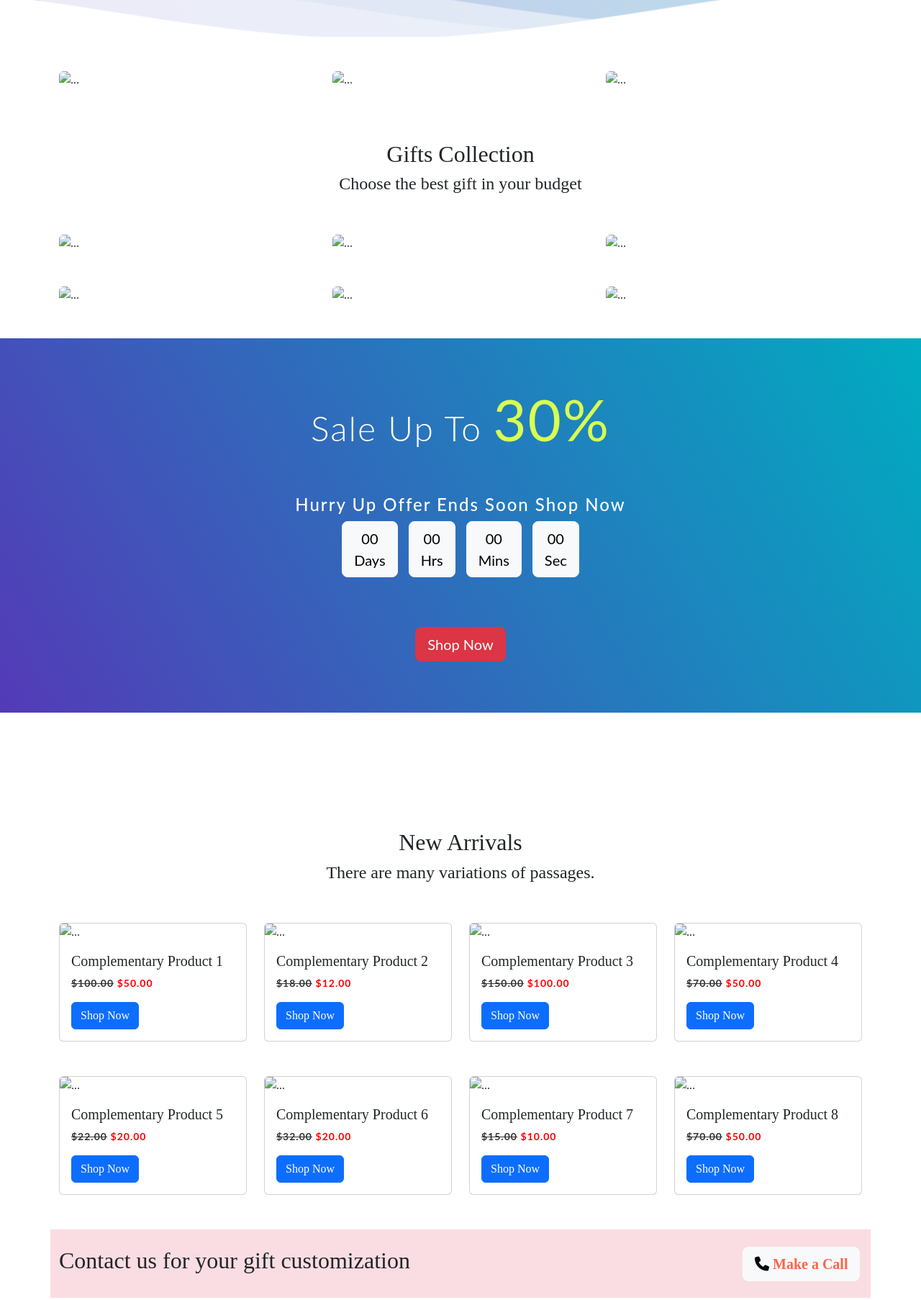
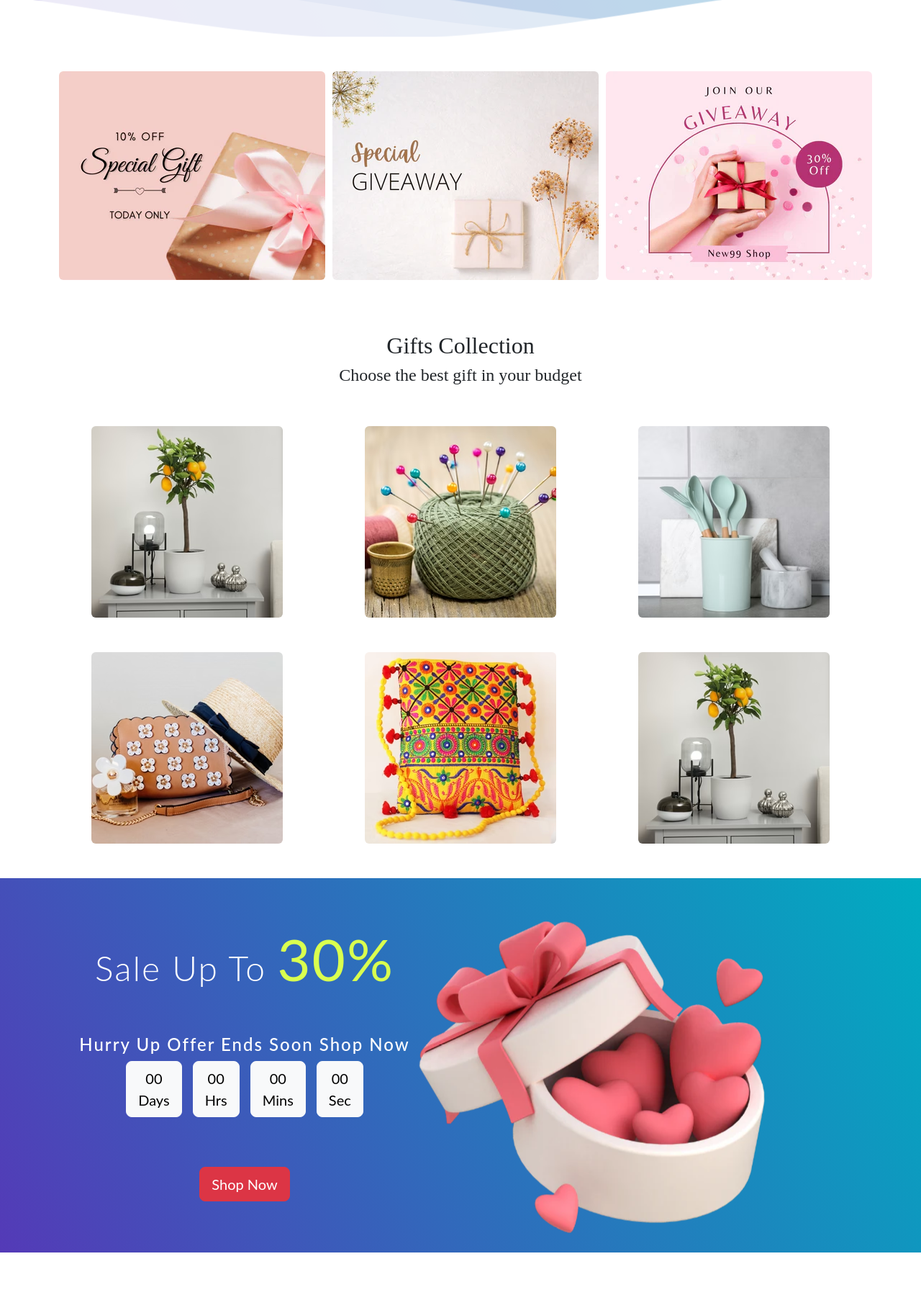
Before and after one commit to Kaviyarasu-44/demop, a plain HTML site: page index.html in a window 1280 px wide. Shown: the part 654-2460 px from the top of the page at 72% size. Drawn offline with nearby package versions, Linux system fonts and the light colour scheme; the site is published under a folder, as on GitHub Pages, so addresses that start at the root find nothing; a web font is replaced by a local one.

Commit message:
Update index.html

```diff
--- a/index.html
+++ b/index.html
@@ -14,7 +14,7 @@
 <body>
   <nav class="navbar navbar-expand-lg bg-light">
     <div class="container-fluid">
-      <img src="/photos cul/su logo.avif" alt="">&nbsp;&nbsp;&nbsp;&nbsp;&nbsp;&nbsp;&nbsp;&nbsp;&nbsp;&nbsp;&nbsp;&nbsp;
+      <img src="./photos cul/su logo.avif" alt="">&nbsp;&nbsp;&nbsp;&nbsp;&nbsp;&nbsp;&nbsp;&nbsp;&nbsp;&nbsp;&nbsp;&nbsp;
       <button class="navbar-toggler" type="button" data-bs-toggle="collapse" data-bs-target="#navbarSupportedContent" aria-controls="navbarSupportedContent" aria-expanded="false" aria-label="Toggle navigation">
         <span class="navbar-toggler-icon"></span>
       </button>
@@ -88,7 +88,7 @@ of Simple CSS Waves-->
   </div></h1>
 
   <div class="heart">
-  <img id="sli" src="/photos cul/slide su.webp" alt="" ></div>
+  <img id="sli" src="./photos cul/slide su.webp" alt="" ></div>
 
   </div>
 
@@ -123,13 +123,13 @@ of Simple CSS Waves-->
   <div class="container">
     <div class="row">
       <div class="col-md-4">
-        <img src="/photos cul/sec2.webp" class="rounded mx-auto d-block" alt="...">
+        <img src="./photos cul/sec2.webp" class="rounded mx-auto d-block" alt="...">
       </div>
       <div class="col-md-4">
-        <img src="/photos cul/sec2 2.webp" class="rounded mx-auto d-block" alt="...">
+        <img src="./photos cul/sec2 2.webp" class="rounded mx-auto d-block" alt="...">
       </div>
       <div class="col-md-4">
-        <img src="/photos cul/sec2 3.webp" class="rounded mx-auto d-block" alt="...">
+        <img src="./photos cul/sec2 3.webp" class="rounded mx-auto d-block" alt="...">
       </div>
     </div>
   </div>
@@ -140,26 +140,26 @@ of Simple CSS Waves-->
 <div class="container"><center><h2 class="g">Gifts Collection</h2><h4 class="g">Choose the best gift in your budget</h4></center><br><br>
   <div class="row">
     <div class="col-md-4">
-      <img src="/photos cul/sec 3 4.avif" class="rounded mx-auto d-block" alt="...">
+      <img src="./photos cul/sec 3 4.avif" class="rounded mx-auto d-block" alt="...">
     </div>
     <div class="col-md-4">
-      <img src="/photos cul/sec 3 5.avif" class="rounded mx-auto d-block" alt="...">
+      <img src="./photos cul/sec 3 5.avif" class="rounded mx-auto d-block" alt="...">
     </div>
     <div class="col-md-4">
-      <img src="/photos cul/sec 3 6.avif" class="rounded mx-auto d-block" alt="...">
+      <img src="./photos cul/sec 3 6.avif" class="rounded mx-auto d-block" alt="...">
     </div>
   </div>
 </div><br><br>
 <div class="container">
   <div class="row">
     <div class="col-md-4">
-      <img src="/photos cul/sec3 1.avif" class="rounded mx-auto d-block" alt="...">
+      <img src="./photos cul/sec3 1.avif" class="rounded mx-auto d-block" alt="...">
     </div>
     <div class="col-md-4">
-      <img src="/photos cul/sec 3 2.avif" class="rounded mx-auto d-block" alt="...">
+      <img src="./photos cul/sec 3 2.avif" class="rounded mx-auto d-block" alt="...">
     </div>
     <div class="col-md-4">
-      <img src="/photos cul/sec 3 4.avif" class="rounded mx-auto d-block" alt="...">
+      <img src="./photos cul/sec 3 4.avif" class="rounded mx-auto d-block" alt="...">
     </div>
   </div>
 </div>
@@ -184,7 +184,7 @@ of Simple CSS Waves-->
 <button type="button" class="btn btn-danger btn-lg" id="buu">Shop Now</button>
   </div></h1>
   <div class="heart">
-    <img id="sli" src="/photos cul/slide su.webp" alt="" ></div>
+    <img id="sli" src="./photos cul/slide su.webp" alt="" ></div>
     </div>
   </div>
 
@@ -213,7 +213,7 @@ of Simple CSS Waves-->
   <div class="row">
     <div class="col-md-3">
       <div class="card">
-        <img src="/photos cul/sec5 1.webp" class="card-img-top" alt="...">
+        <img src="./photos cul/sec5 1.webp" class="card-img-top" alt="...">
         <div class="card-body">
           <h5 class="card-title">Complementary Product 1 </h5>
           <p class="card-text"> <b style="text-decoration: line-through;">$100.00</b> <b style="color: red;"> $50.00</b> </p>
@@ -223,7 +223,7 @@ of Simple CSS Waves-->
     </div>
     <div class="col-md-3">
       <div class="card">
-        <img src="/photos cul/sec 5 2.webp" class="card-img-top" alt="...">
+        <img src="./photos cul/sec 5 2.webp" class="card-img-top" alt="...">
         <div class="card-body">
           <h5 class="card-title">Complementary Product 2 </h5>
           <p class="card-text"> <b style="text-decoration: line-through;">$18.00</b> <b style="color: red;"> $12.00</b> </p>
@@ -233,7 +233,7 @@ of Simple CSS Waves-->
     </div>
     <div class="col-md-3">
       <div class="card">
-        <img src="/photos cul/sec 5 3.webp" class="card-img-top" alt="...">
+        <img src="./photos cul/sec 5 3.webp" class="card-img-top" alt="...">
         <div class="card-body">
           <h5 class="card-title">Complementary Product 3 </h5>
           <p class="card-text"> <b style="text-decoration: line-through;">$150.00</b> <b style="color: red;"> $100.00</b> </p>
@@ -243,7 +243,7 @@ of Simple CSS Waves-->
     </div>
     <div class="col-md-3">
       <div class="card" >
-        <img src="/photos cul/sec 5 4.webp" class="card-img-top" alt="...">
+        <img src="./photos cul/sec 5 4.webp" class="card-img-top" alt="...">
         <div class="card-body">
           <h5 class="card-title">Complementary Product 4 </h5>
           <p class="card-text"> <b style="text-decoration: line-through;">$70.00</b> <b style="color: red;"> $50.00</b> </p>
@@ -262,7 +262,7 @@ of Simple CSS Waves-->
   <div class="row">
     <div class="col-md-3">
       <div class="card">
-        <img src="/photos cul/sec 5 5.webp" class="card-img-top" alt="...">
+        <img src="./photos cul/sec 5 5.webp" class="card-img-top" alt="...">
         <div class="card-body">
           <h5 class="card-title">Complementary Product 5 </h5>
           <p class="card-text"> <b style="text-decoration: line-through;">$22.00</b> <b style="color: red;"> $20.00</b> </p>
@@ -272,7 +272,7 @@ of Simple CSS Waves-->
     </div>
     <div class="col-md-3">
       <div class="card" >
-        <img src="/photos cul/sec 5 6.webp" class="card-img-top" alt="...">
+        <img src="./photos cul/sec 5 6.webp" class="card-img-top" alt="...">
         <div class="card-body">
           <h5 class="card-title">Complementary Product 6 </h5>
           <p class="card-text"> <b style="text-decoration: line-through;">$32.00</b> <b style="color: red;"> $20.00</b> </p>
@@ -282,7 +282,7 @@ of Simple CSS Waves-->
     </div>
     <div class="col-md-3">
       <div class="card" >
-        <img src="/photos cul/sec 5 7.webp" class="card-img-top" alt="...">
+        <img src="./photos cul/sec 5 7.webp" class="card-img-top" alt="...">
         <div class="card-body">
           <h5 class="card-title">Complementary Product 7 </h5>
           <p class="card-text"> <b style="text-decoration: line-through;">$15.00</b> <b style="color: red;"> $10.00</b> </p>
@@ -292,7 +292,7 @@ of Simple CSS Waves-->
     </div>
     <div class="col-md-3">
       <div class="card">
-        <img src="/photos cul/sec 5 8.webp" class="card-img-top" alt="...">
+        <img src="./photos cul/sec 5 8.webp" class="card-img-top" alt="...">
         <div class="card-body">
           <h5 class="card-title">Complementary Product 8 </h5>
           <p class="card-text"> <b style="text-decoration: line-through;">$70.00</b> <b style="color: red;"> $50.00</b> </p>
@@ -334,7 +334,7 @@ of Simple CSS Waves-->
     <div class="row">
       <div class="col-md-4"></div>
      <center> <div class="col-md-4">
-        <img src="/photos cul/su logo.avif" alt=""><br><br>
+        <img src="./photos cul/su logo.avif" alt=""><br><br>
         <h5><b>Address: </b> Brooklyn, New York, United States</h5><br>
         <h5><b>Phone: </b> +0123-456789</h5><br>
         <h5><b>Email: </b> new99@gmail.com</h5><br>
@@ -342,11 +342,11 @@ of Simple CSS Waves-->
         <br>
 
 
-        <img src="/photos cul/foo 1.svg" alt="">&nbsp;&nbsp;&nbsp;<img src="/photos cul/foo 2.svg" alt="">&nbsp;&nbsp;&nbsp;
-        <img src="/photos cul/foo 3.svg" alt="">&nbsp;&nbsp;&nbsp;
-        <img src="/photos cul/foo 4.svg" alt="">&nbsp;&nbsp;&nbsp;
-        <img src="/photos cul/foo 5.svg" alt="">&nbsp;&nbsp;&nbsp;
-        <img src="/photos cul/foo 6.svg" alt="">&nbsp;&nbsp;&nbsp;<br><br>
+        <img src="./photos cul/foo 1.svg" alt="">&nbsp;&nbsp;&nbsp;<img src="./photos cul/foo 2.svg" alt="">&nbsp;&nbsp;&nbsp;
+        <img src="./photos cul/foo 3.svg" alt="">&nbsp;&nbsp;&nbsp;
+        <img src="./photos cul/foo 4.svg" alt="">&nbsp;&nbsp;&nbsp;
+        <img src="./photos cul/foo 5.svg" alt="">&nbsp;&nbsp;&nbsp;
+        <img src="./photos cul/foo 6.svg" alt="">&nbsp;&nbsp;&nbsp;<br><br>
 
         <i class="fa-brands fa-facebook-f"></i>&nbsp;&nbsp;&nbsp;
         <i class="fa-brands fa-twitter"></i>&nbsp;&nbsp;&nbsp;
```
